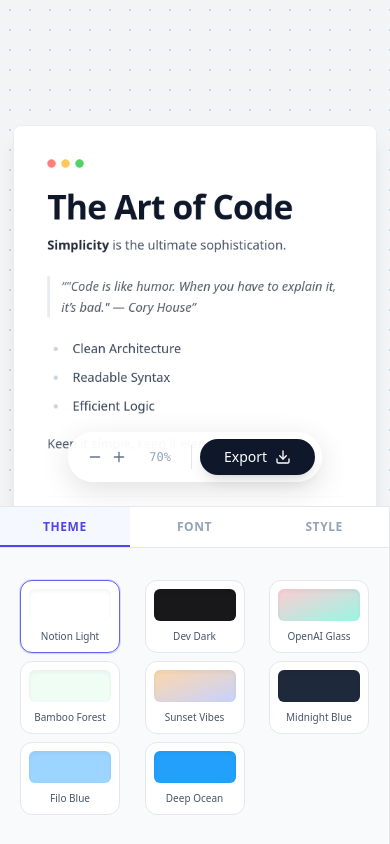
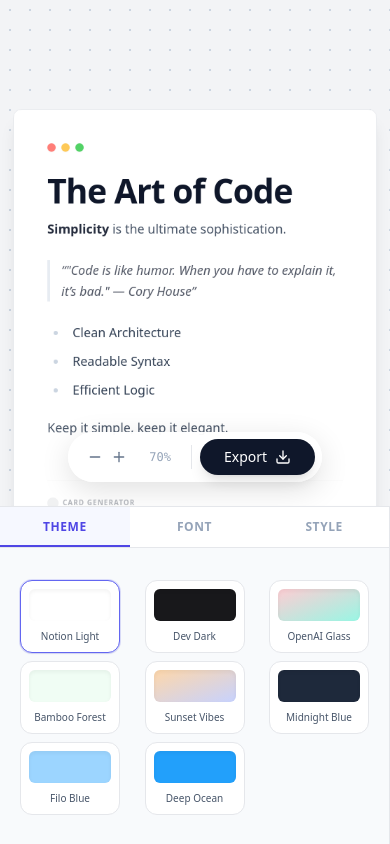
Before and after one commit to justinbao19/Markdown-to-Card-generator, a Next.js app: page / in a window 390 px wide. Built offline with nearby package versions, Linux system fonts and the light colour scheme.

Commit message:
Update CardGenerator component styles to improve layout responsiveness by adjusting padding and margins for better visual consistency across devices.

```diff
--- a/components/CardGenerator.tsx
+++ b/components/CardGenerator.tsx
@@ -480,7 +480,7 @@ export default function CardGenerator() {
 
         {/* Scrollable Canvas Area */}
         <div className="flex-1 w-full h-full overflow-y-auto overflow-x-hidden custom-scrollbar">
-          <div className="min-h-full flex flex-col items-center p-8 sm:p-20 pb-32 lg:pb-20">
+          <div className="min-h-full flex flex-col items-center py-4 px-4 pb-24 sm:p-20 lg:pb-20">
 
             <div
               className="my-auto transition-transform duration-200 ease-out origin-center will-change-transform"
```
